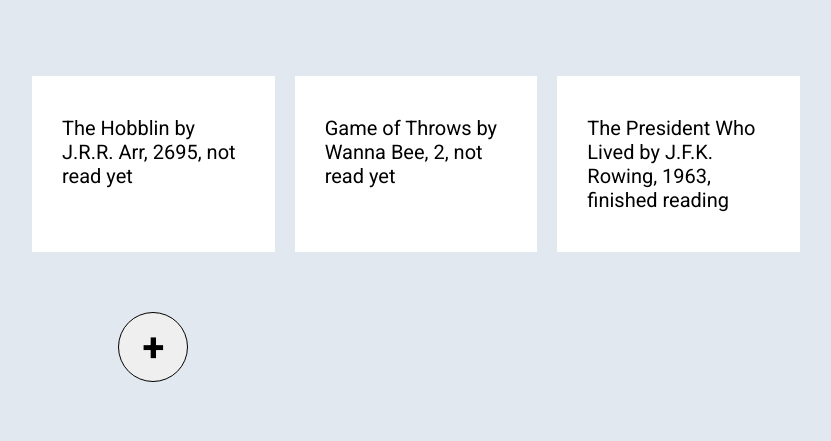
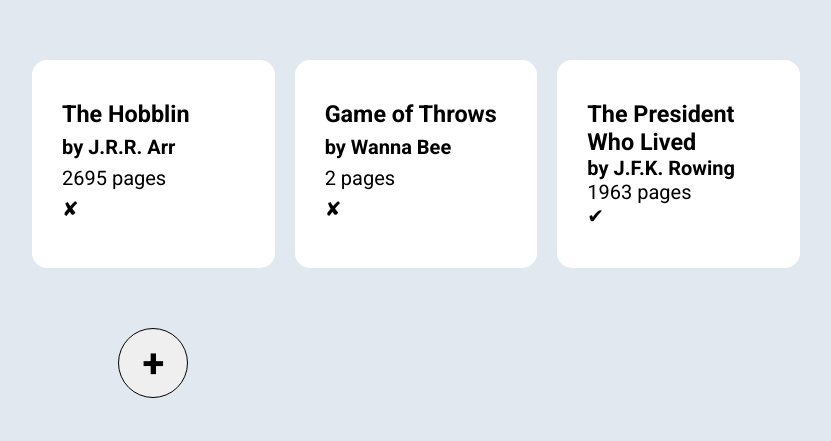
Before and after one commit to Larrys-code/Library-Project, a website: page index.html in a window 1280 px wide. Shown: the part 151-592 px from the top of the page, without its empty margins (224-1055 px from the left). Drawn offline with Linux system fonts and the light colour scheme.

Commit message:
Add formatting to Book info

```diff
--- a/scripts/app.js
+++ b/scripts/app.js
@@ -19,6 +19,19 @@ function Book(title, author, pages, read = false) {
     `${this.title} by ${this.author}, ${this.pages}, ${
       this.read ? "finished reading" : "not read yet"
     }`;
+  this.formattedInfo = () => {
+    const bookTitle = document.createElement("h3");
+    const bookAuthor = document.createElement("h4");
+    const bookPages = document.createElement("p");
+    const bookRead = document.createElement("div");
+
+    bookTitle.textContent = `${this.title}`;
+    bookAuthor.textContent = `by ${this.author}`;
+    bookPages.textContent = `${this.pages} pages`;
+    bookRead.textContent = `${this.read ? "✔" : "✘"}`;
+    bookRead.classList.add(`${this.read ? "has-read" : "hasnt-read"}`);
+    return [bookTitle, bookAuthor, bookPages, bookRead];
+  };
 }
 
 /**
@@ -55,8 +68,11 @@ function displayLibrary(library) {
   bookShelf.textContent = "";
   library.forEach((book) => {
     const bookCard = document.createElement("div");
+    const bookInfo = book.formattedInfo();
     bookCard.classList.add("book");
-    bookCard.textContent = book.info();
+    bookInfo.forEach((info) => {
+      bookCard.appendChild(info);
+    });
     bookShelf.appendChild(bookCard);
   });
   const newButton = makeNewButton();
--- a/styles/styles.css
+++ b/styles/styles.css
@@ -20,8 +20,8 @@ body {
 
 .book-shelf {
     display: grid;
-    gap: 20px;
-    grid-template-columns: repeat(3, minmax(100px,1fr));
+    gap: 2rem;
+    grid-template-columns: repeat(3, 1fr);
     grid-auto-rows: minmax(150px, max-content);
     grid-column: 2/3;
 }
@@ -31,6 +31,7 @@ body {
     background-color: white;
     font-size: 2rem;
     padding: 4rem 3rem;
+    border-radius: 1.5rem;
 }
 
 button.new-book-button {
```
